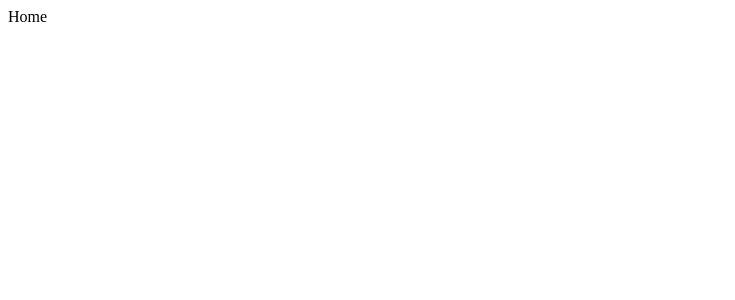
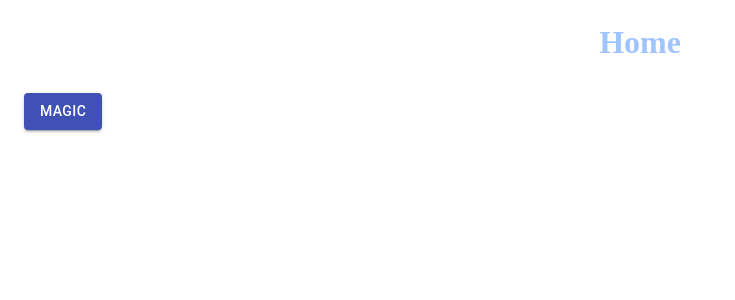
Before and after one commit to MikhailChernov01/IMM_FINANCIAL, a React (Create React App) app: page / in a window 1280 px wide. Shown: the top 300 px of the page, without its empty margins (0-735 px from the left). Built offline with nearby package versions, Linux system fonts and the light colour scheme.

Commit message:
magic buttom

```diff
--- a/src/App.js
+++ b/src/App.js
@@ -1,11 +1,37 @@
-import React from 'react';
-import Home from './Componets/Home/Home';
+import React from "react";
+import Home from "./Componets/Home/Home";
+import { useSelector } from "react-redux";
 
+import { makeStyles } from "@material-ui/core";
+import Grid from '@material-ui/core/Grid';
+
+const useStyles = makeStyles((theme) => ({
+  // paper: {
+  //   padding: theme.spacing(2),
+  //   textAlign: "center",
+  //   color: "#a0c4ff",
+  // },
+  root: {
+    "& > *": {
+      margin: theme.spacing(1),
+    },
+  },
+  magic: {
+    backgroundColor: 'black',
+  }
+}));
 
 function App() {
-  return (<>
-<Home />
-  </>);
+  const magic = useSelector((state) => state.action.magic);
+  const classes = useStyles();
+  return (
+    <>
+    <Grid className={(magic) ?classes.root: classes.magic}>
+      <Home />
+
+    </Grid>
+    </>
+  );
 }
 
 export default App;
--- a/src/Componets/Home/Home.jsx
+++ b/src/Componets/Home/Home.jsx
@@ -1,9 +1,44 @@
-import React from 'react'
+import React from "react";
+import { makeStyles } from "@material-ui/core";
+
+
+
+import Button from "@material-ui/core/Button";
+
+import { useDispatch, useSelector } from "react-redux";
+import { thisAction } from "../redux/action";
+
+const useStyles = makeStyles((theme) => ({
+  paper: {
+    padding: theme.spacing(2),
+    textAlign: "center",
+    color: "#a0c4ff",
+  },
+  root: {
+    "& > *": {
+      margin: theme.spacing(1),
+    },
+  },
+  magic: {
+    backgroundColor: 'black',
+  }
+}));
 
 function Home() {
-  return (<>
-    <div>Home</div>
-  </>)
+  const dispatch = useDispatch()
+  const magic = useSelector(state=> state.action.magic)
+  console.log(magic);
+  const classes = useStyles();
+  return (
+    <>
+      <div className={classes.root}>
+        <h1 className={classes.paper}>Home</h1>
+        <Button variant="contained" color="primary" onClick={()=>{dispatch(thisAction(false))}}>
+          MAGIC
+        </Button>
+      </div>
+    </>
+  );
 }
 
-export default Home
+export default Home;
--- a/src/Componets/redux/combineReducer.js
+++ b/src/Componets/redux/combineReducer.js
@@ -1 +1,7 @@
-//combineReducer
+import {combineReducers} from 'redux'
+import {action} from './reducers/actionReducer'
+
+
+export default combineReducers({
+  action,
+})
--- /dev/null
+++ b/src/Componets/redux/reducers/actionReducer.js
@@ -0,0 +1,13 @@
+import { THIS_ACTION } from "../actionTypes";
+
+export const action = (state = {magic: true}, action) =>{
+  switch (action.type) {
+    case THIS_ACTION:
+      return {
+        ...state,
+        magic: action.payload,
+      }
+     default:
+      return state
+  }
+}
--- a/src/index.js
+++ b/src/index.js
@@ -9,13 +9,13 @@ import thunk from 'redux-thunk';
 import createSagaMiddleware from 'redux-saga';
 import {logger} from 'redux-logger';
 import App from './App';
+import combineReducer from './Componets/redux/combineReducer';
 
 
-const initialStore = {worm: []};
+const initialStore = {magic:[]};
 const sagaMiddleware = createSagaMiddleware();
 
-const store = createStore(() => {
-}, initialStore, composeWithDevTools(applyMiddleware(thunk, logger, sagaMiddleware)));
+const store = createStore(combineReducer, initialStore, composeWithDevTools(applyMiddleware(thunk, logger, sagaMiddleware)));
 
 sagaMiddleware.run(function* () {
 });
```
